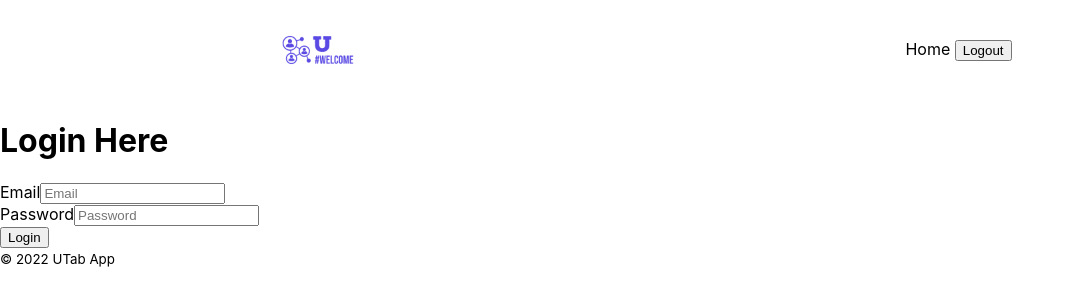
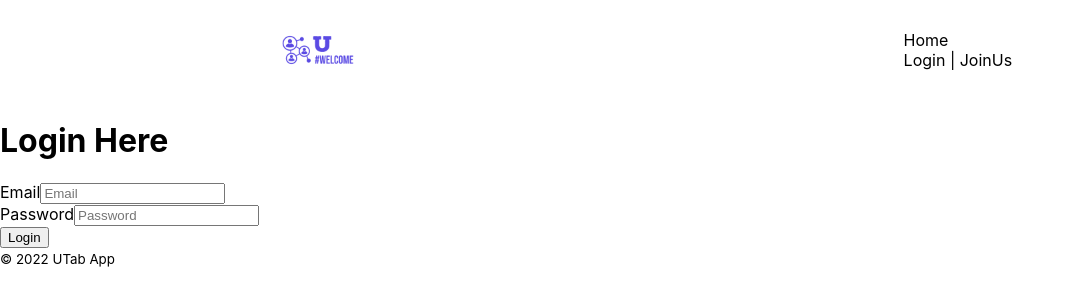
Before and after one commit to avspeed/Reddish-Egret-Practicum, a Next.js app: page /users/login in a window 1280 px wide. Shown: the top 306 px of the page, without its empty margins (0-1075 px from the left). Built offline with nearby package versions, Linux system fonts and the light colour scheme; no server answers.

Commit message:
fixed errors that appeared after resolving conflict

```diff
--- a/components/mainPage/Header.js
+++ b/components/mainPage/Header.js
@@ -22,7 +22,7 @@ const Header = ({ loggedIn }) => {
       <Image src="/images/logo.png " width={100} height={100} alt="logo" />
       <nav>
         <Link href={"/"}> Home </Link>
-        {loggedIn ? (
+        {!loggedIn ? (
           <button onClick={handleLogout}> Logout </button>
         ) : (
           <div>
```
Also changed, not shown: pages/index.js (+1 -9 lines).
